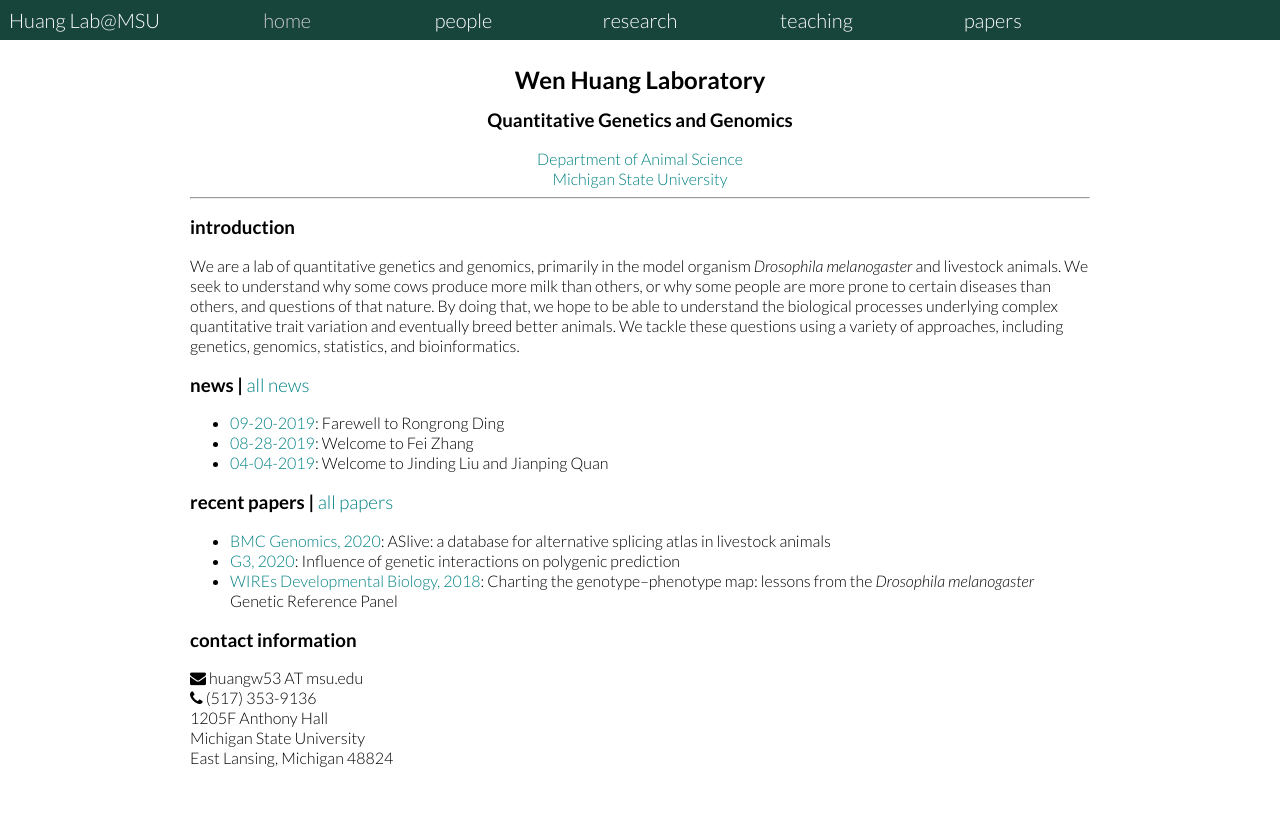
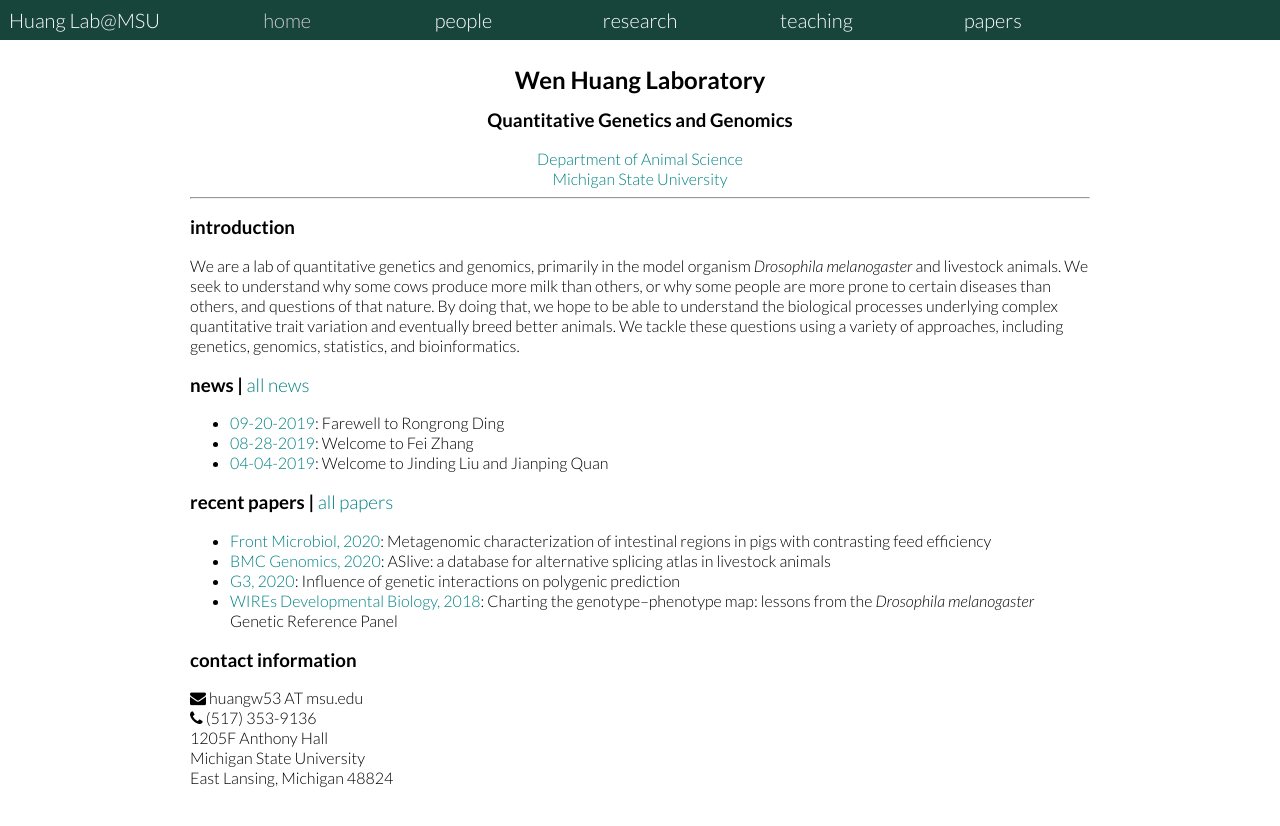
Before and after one commit to qgg-lab/qgg-lab.github.io, a Jekyll site: the page built from _pages/index.md, in a window 1280 px wide. Shown: the top 826 px of the page. Built offline with Jekyll 4.4.1, drawn with Linux system fonts in a browser that asks for light colours; some web fonts are replaced.

Commit message:
jan 2020 update

```diff
--- a/_pages/index.md
+++ b/_pages/index.md
@@ -29,7 +29,7 @@ We are a lab of quantitative genetics and genomics, primarily in the model organ
 
 
 ### recent papers | <a href="{{ site.baseurl }}/publications.html">all papers</a>
-
+- <a href="https://doi.org/10.3389/fmicb.2020.00032" target="blank">Front Microbiol, 2020</a>: Metagenomic characterization of intestinal regions in pigs with contrasting feed efficiency
 - <a href="https://bmcgenomics.biomedcentral.com/articles/10.1186/s12864-020-6472-9" target="blank">BMC Genomics, 2020</a>: ASlive: a database for alternative splicing atlas in livestock animals
 - <a href="https://www.g3journal.org/content/10/1/109" target="blank">G3, 2020</a>: Influence of genetic interactions on polygenic prediction
 - <a href="http://onlinelibrary.wiley.com/doi/10.1002/wdev.289/abstract;jsessionid=6F725723A288BD00731A427C18A25DD5.f04t04" target="blank">WIREs Developmental Biology, 2018</a>: Charting the genotype–phenotype map: lessons from the <i>Drosophila melanogaster</i> Genetic Reference Panel
```
